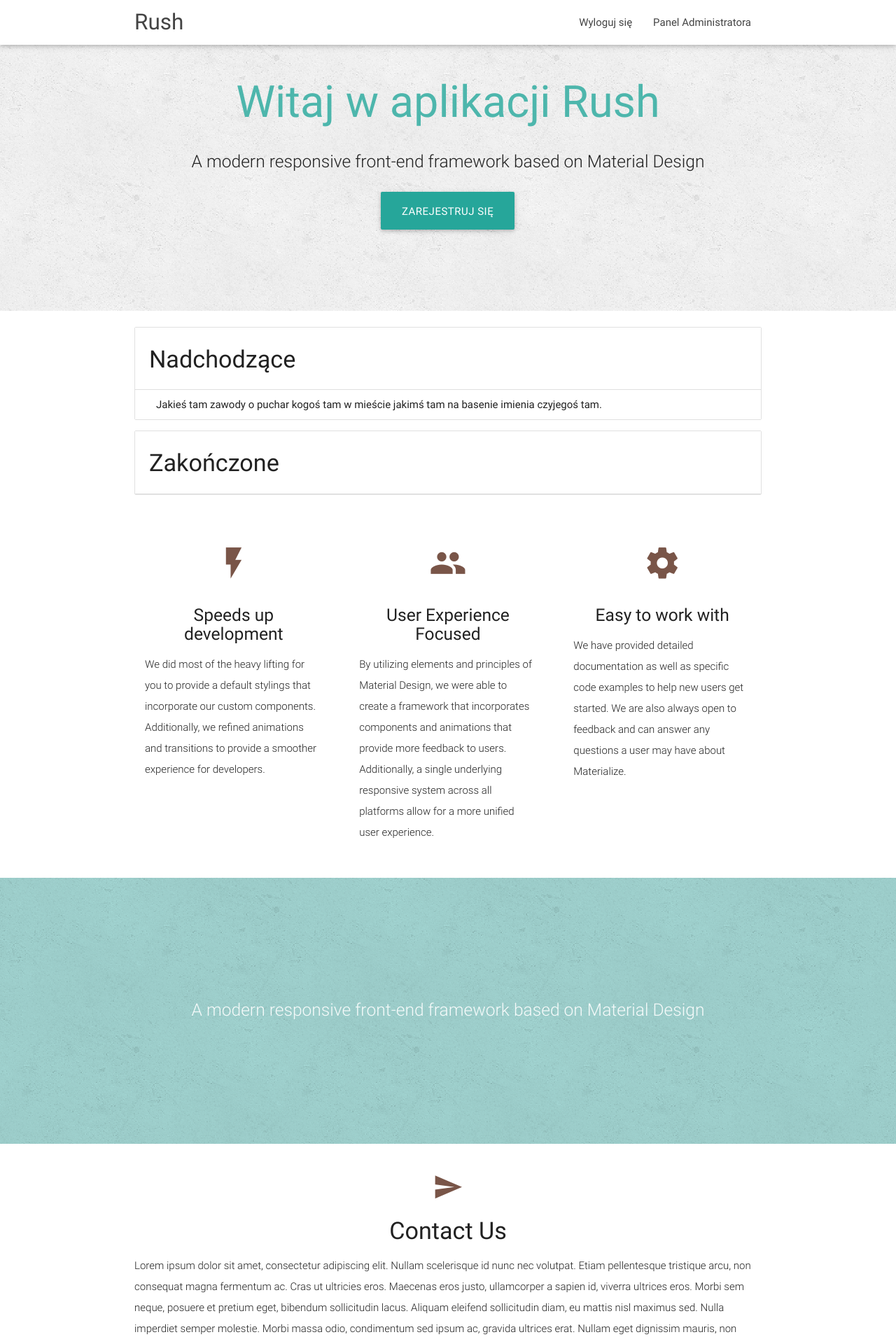
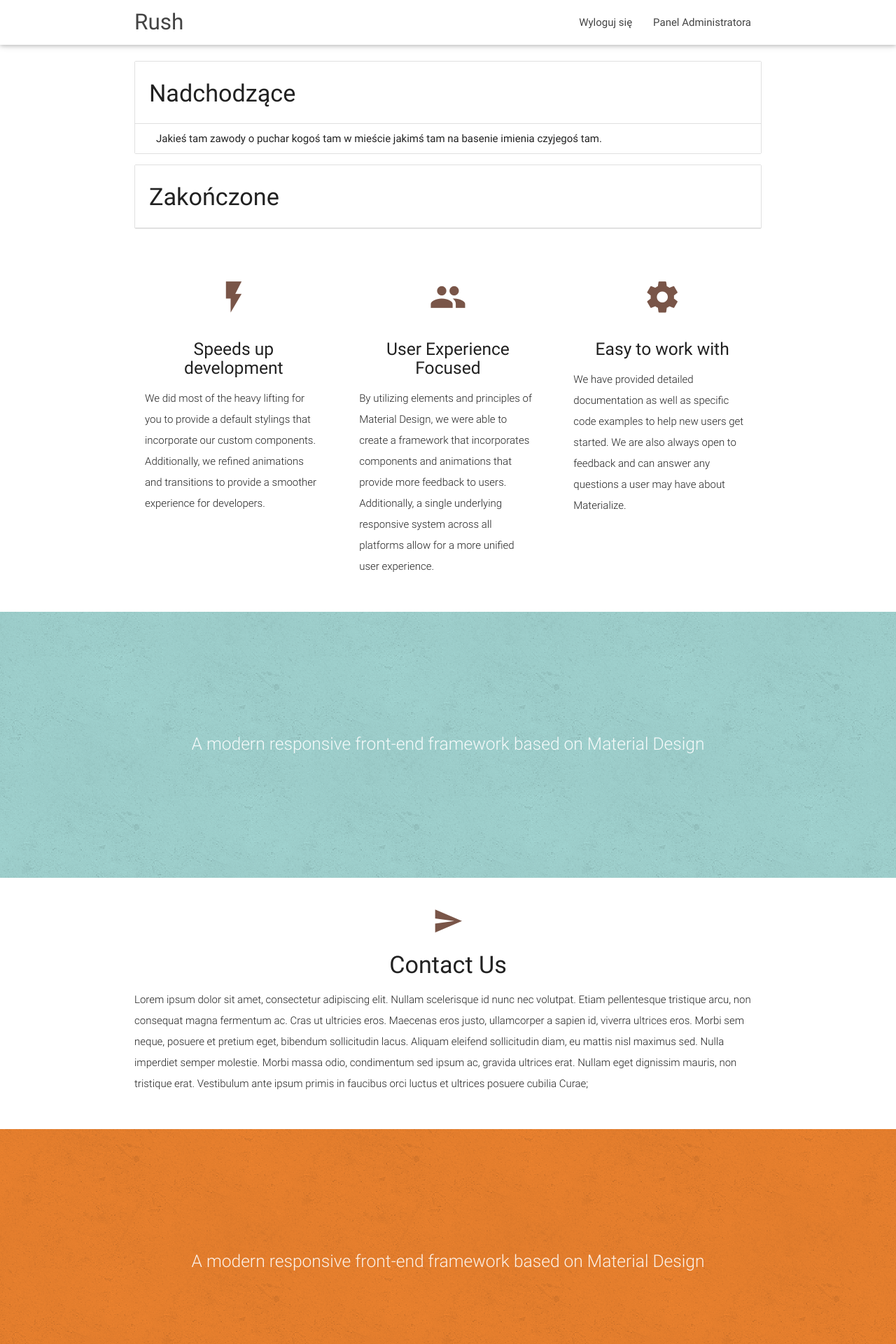
Before and after one commit to pbajsarowicz/rush, a Django app: page / in a window 1280 px wide. Shown: the top 1920 px of the page at 70% size. Run offline with Django 3.2, Linux system fonts and the light colour scheme; the visitor is signed in with stand-in values (Sample User, id 1).

Commit message:
[bugfix/rush-36] Removed 'Rejestracja' button from home page'

```diff
--- a/contest/templates/contest/home.html
+++ b/contest/templates/contest/home.html
@@ -2,24 +2,6 @@
 {% load staticfiles %}
 
 {% block container %}
-    <div id="index-banner" class="parallax-container">
-        <div class="section no-pad-bot">
-            <div class="container banner">
-                <br>
-                <br>
-                <h1 class="header center teal-text text-lighten-2">Witaj w aplikacji Rush</h1>
-                <div class="row center">
-                    <h5 class="header col s12 light">A modern responsive front-end framework based on Material Design</h5>
-                </div>
-                <div class="row center">
-                    <a href="{% url 'contest:register' %}" id="download-button" class="btn-large waves-effect waves-light teal lighten-1">Zarejestruj się</a>
-                </div>
-                <br>
-                <br>
-            </div>
-        </div>
-        <div class="parallax"><img src="{% static 'img/bg_banner.png' %}" alt="Banner"></div>
-    </div>
     <div class="container">
         <div class="section">
             <ul class="collection with-header">
```
